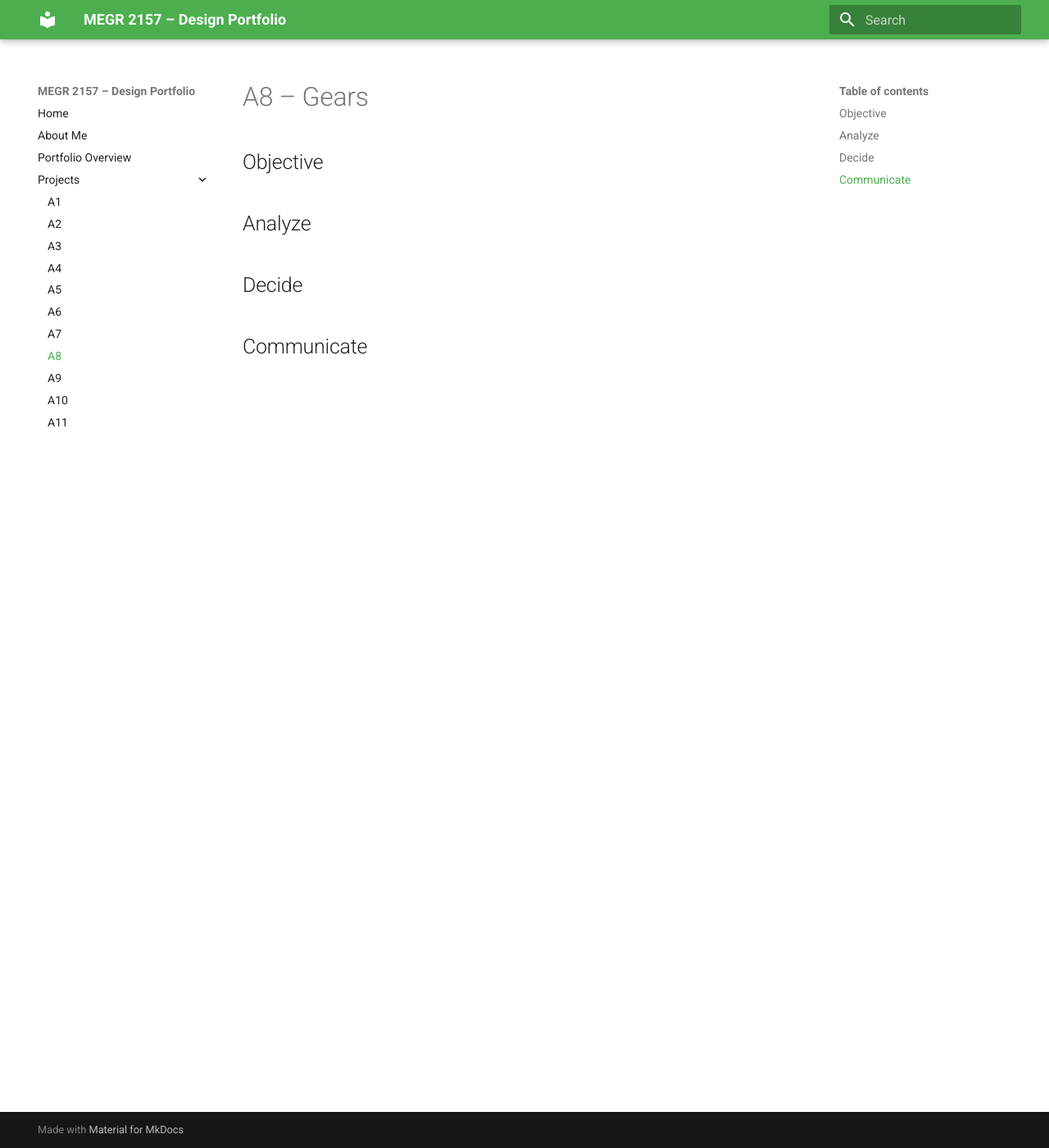
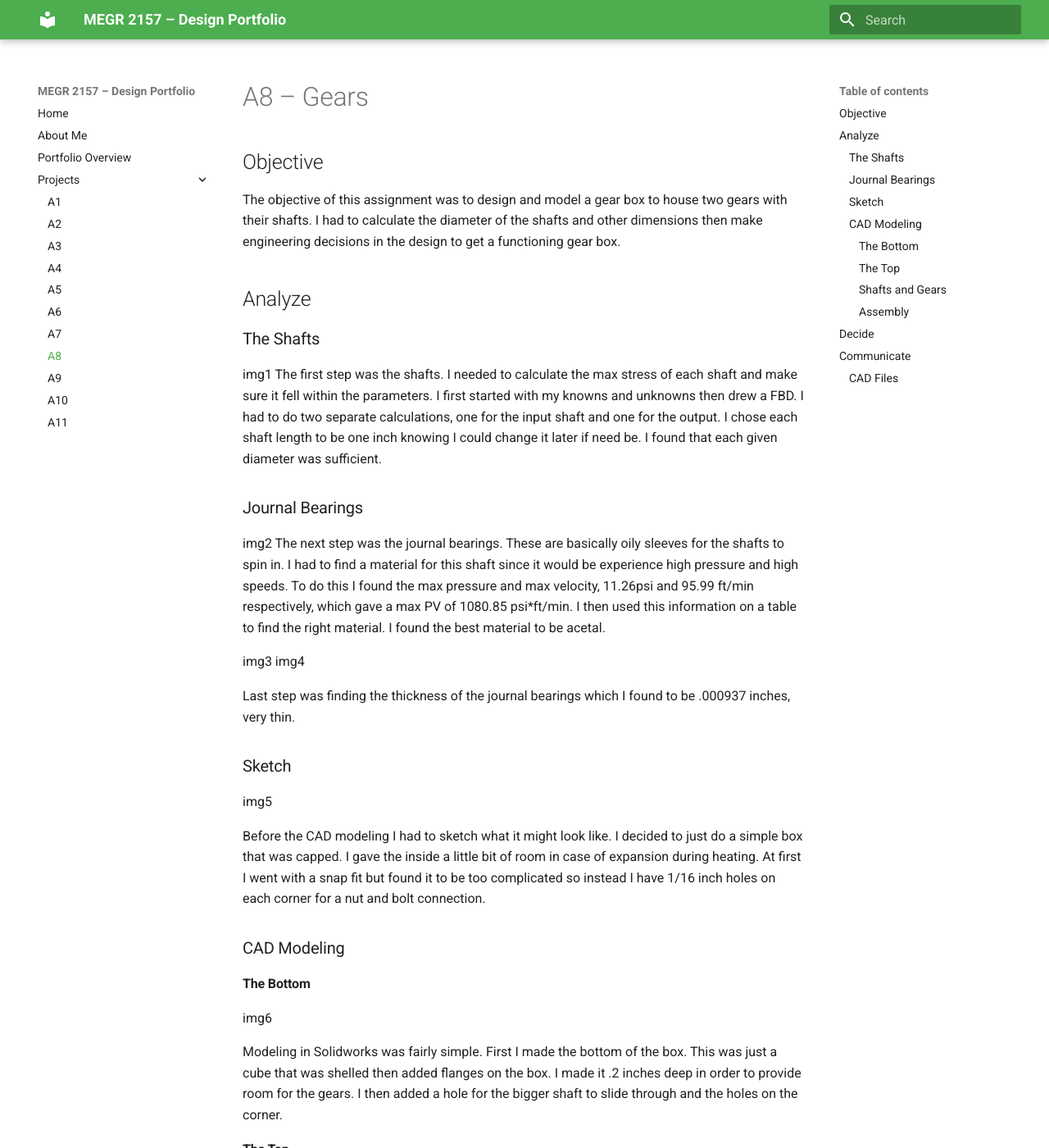
Before and after one commit to JacksonRice6/megr2156-portfolio, an MkDocs documentation site: the page built from docs/assignments/A08/index.md, in a window 1280 px wide and 1400 px high. Shown: the whole window at 82% size. Built offline with MkDocs 1.6.1 and Material for MkDocs 9.7.7, drawn with Linux system fonts in a browser that asks for light colours; some of the changed text lies outside the part shown.

Commit message:
Update index.md

```diff
--- a/docs/assignments/A08/index.md
+++ b/docs/assignments/A08/index.md
@@ -1,12 +1,56 @@
 # A8 – Gears
 
 ## Objective
-
+The objective of this assignment was to design and model a gear box to house two gears with their shafts. I had to calculate the diameter of the shafts and other dimensions then make engineering decisions in the design to get a functioning gear box.
 
 ## Analyze
+### The Shafts
+img1
+The first step was the shafts. I needed to calculate the max stress of each shaft and make sure it fell within the parameters. I first started with my knowns and unknowns then drew a FBD. I had to do two separate calculations, one for the input shaft and one for the output. I chose each shaft length to be one inch knowing I could change it later if need be. I found that each given diameter was sufficient.
 
+### Journal Bearings
+img2
+The next step was the journal bearings. These are basically oily sleeves for the shafts to spin in. I had to find a material for this shaft since it would be experience high pressure and high speeds. To do this I found the max pressure and max velocity, 11.26psi and 95.99 ft/min respectively, which gave a max PV of 1080.85 psi*ft/min. I then used this information on a table to find the right material. I found the best material to be acetal.
+
+img3
+img4
+
+Last step was finding the thickness of the journal bearings which I found to be .000937 inches, very thin.
+
+### Sketch
+img5
+
+Before the CAD modeling I had to sketch what it might look like. I decided to just do a simple box that was capped. I gave the inside a little bit of room in case of expansion during heating. At first I went with a snap fit but found it to be too complicated so instead I have 1/16 inch holes on each corner for a nut and bolt connection.
+
+### CAD Modeling
+
+#### The Bottom
+img6
+
+Modeling in Solidworks was fairly simple. First I made the bottom of the box. This was just a cube that was shelled then added flanges on the box. I made it .2 inches deep in order to provide room for the gears. I then added a hole for the bigger shaft to slide through and the holes on the corner.
+
+#### The Top
+
+img7
+
+I then made the top which was essentially the same thing. This time the hole was on the other side and smaller. I had to make sure the 1/16 inch holes were in the same exact position that way they would line up in assembly.
+
+#### Shafts and Gears
+img8
+
+The shafts were just cylinders and the gears were downloaded from McMaster.com.
+
+#### Assembly
+img9
+
+Finally I just had to assemble the box. This again was simple. I added each component and mated them all together. Admittedly, I couldn't find a good way to mate gears so they just sit there and are offset from the bottom of the box. Either way I was happy with the final result.
+
+img10
 
 ## Decide
-
+In this assignment I had to decide a lot. One of the biggest decisions was how to make the box. I think my design was simple and clean. I enjoyed making it and was proud of the design.
 
 ## Communicate
+In this assignment I learned how to find a material based off of the pressure and velocity. This is very helpful for multiple situations and is a good tool to have in my belt.
+
+### CAD Files
```
